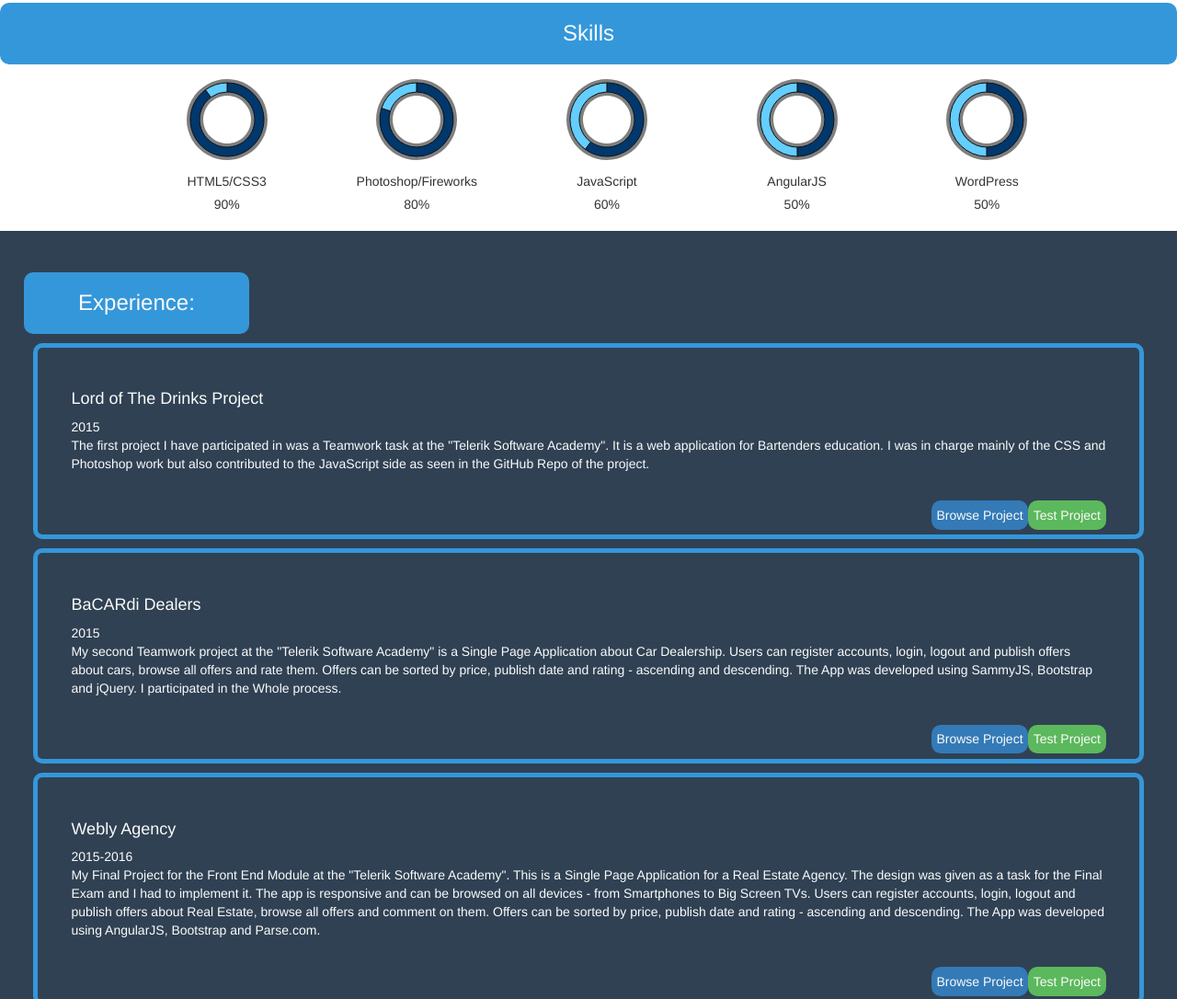
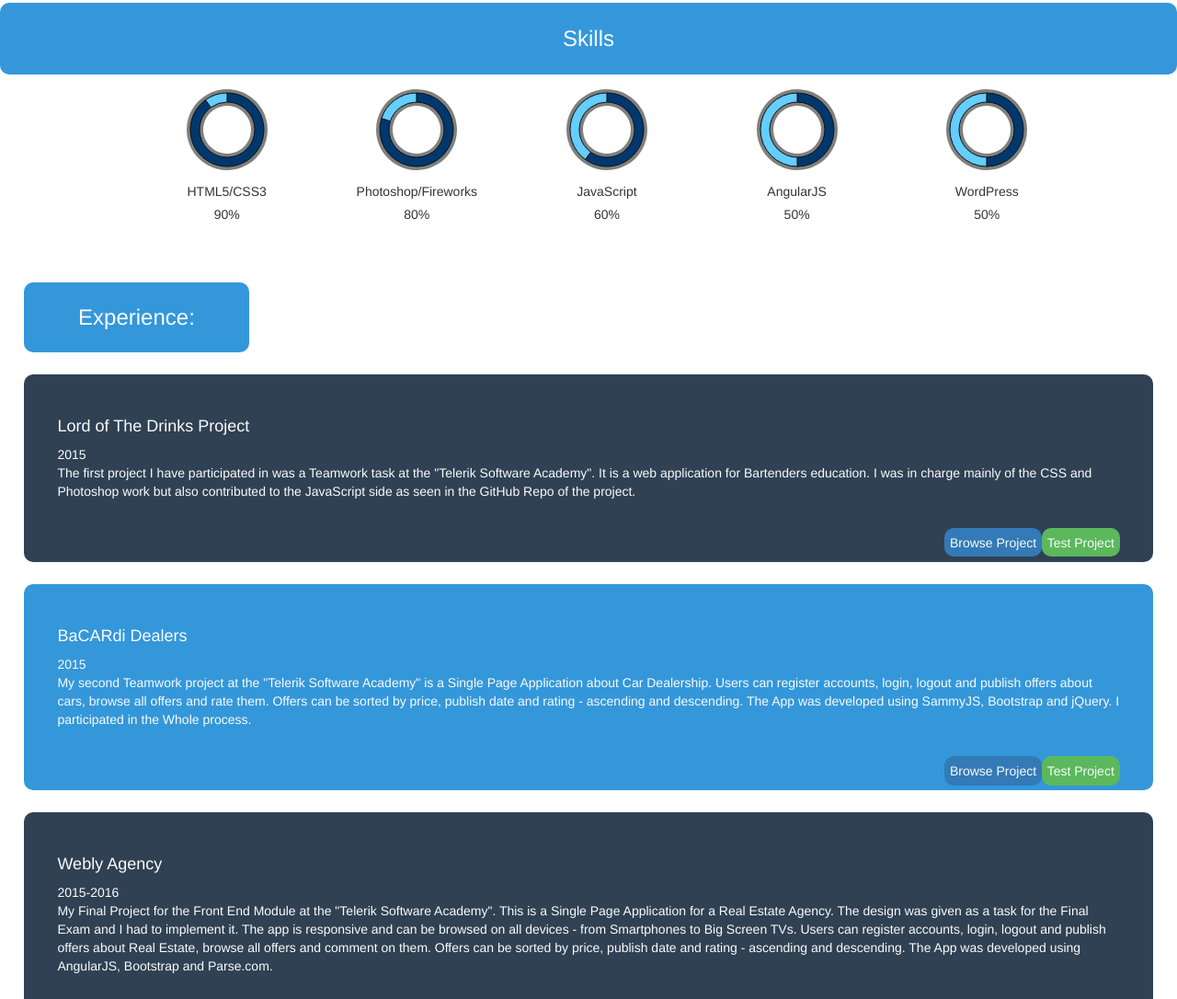
Before and after one commit to kamendd1/Portfolio-Page, a plain HTML site: page index.html in a window 1280 px wide. Shown: the part 907-1993 px from the top of the page at 92% size. Drawn offline with Linux system fonts and the light colour scheme.

Commit message:
Change bottom half view

```diff
--- a/index.html
+++ b/index.html
@@ -9,6 +9,7 @@
 </head>
 <body>
 <header>
+    <div class="container-fluid">
     <section class="row">
         <article class="col-md-5 col-xs-11 row">
             <img src="images/icon-flip.png" class="col-md-3 col-xs-2">
@@ -82,7 +83,7 @@
     <section class="lower">
         <section class="experience">
             <h3>Experience:</h3>
-            <article class="project">
+            <article class="project-odd">
                 <h4>Lord of The Drinks Project </h4> <span>2015</span>
                 <p>The first project I have participated in was a Teamwork task at the "Telerik Software Academy".
                     It is a web application for Bartenders education. I was in charge mainly of the CSS and Photoshop
@@ -93,7 +94,7 @@
                 <button class="btn-primary pull-right">
                     <a href="http://best.telerikacademy.com/projects/39/Lord-Of-The-Drinks">Browse Project</a></button>
             </article>
-            <article class="project">
+            <article class="project-even">
                 <h4>BaCARdi Dealers </h4> <span>2015</span>
                 <p>My second Teamwork project at the "Telerik Software Academy" is a Single Page Application about Car
                     Dealership.
@@ -109,7 +110,7 @@
             </article>
 
 
-            <article class="project">
+            <article class="project-odd">
                 <h4>Webly Agency </h4> <span>2015-2016</span>
                 <p>My Final Project for the Front End Module at the "Telerik Software Academy". This is a Single Page
                     Application
@@ -130,7 +131,7 @@
         </section>
         <section>
             <h3>Education:</h3>
-            <article class="project">
+            <article class="project-even">
             <h4>Telerik Software Academy</h4> <span>2015-2016</span>
             <p>Starting from March 2015 I’ve been studiyng in the “Telerik Software Academy” in Sofia.
                 I’ve taken courses and passed exams on HTML5, CSS3, JavaScript Fundamentals, OOP, UI & DOM, Single Page
@@ -150,12 +151,12 @@
                 with MochaJS and ChaiJS</p>
             </article>
 
-            <article class="project">
+            <article class="project-odd">
             <h4>Sofia University</h4> <span>2010-2015</span>
             <p>I have a Bachelor Degree of History and Ethnology from the Sofia University</p>
             </article>
 
-            <article class="project">
+            <article class="project-even">
             <h4>National HighSchool of Ancient Languages and Cultures</h4> <span>2001-2005</span>
             <p>Higher National Diploma: Bulgarian and World History; Bulgarian and World Ancient Culture.</p>
             </article>
@@ -175,5 +176,7 @@
 <script src="bower_components/jquery/dist/jquery.min.js"></script>
 <script src="js/charts/drawCharts.js"></script>
 <script src="js/charts/charts.js"></script>
+
+</div>
 </body>
 </html>
--- a/styles.css
+++ b/styles.css
@@ -37,7 +37,6 @@ button a:hover{
 }
 
 .lower{
-    background-color: #304153;
     padding: 2%;
 }
 
@@ -63,7 +62,7 @@ h3{
     background-color: #3497DA;
     color: #FAFBFB!important;
     width: 20%;
-    padding: 20px;
+    padding: 2%;
     text-align: center;
     border-radius: 10px;
 }
@@ -72,11 +71,18 @@ h4{
     color: #FAFBFB!important;
 }
 
-.project{
-    border: 5px solid #3497DA;
+.project-odd{
+    background-color: #304153;
     border-radius: 10px;
     padding: 3%;
-    margin: 10px;
+    margin-top: 2%;
+}
+
+.project-even{
+    background-color: #3497DA;
+    border-radius: 10px;
+    padding: 3%;
+    margin-top: 2%;
 }
 
 .footer-menu{
```
